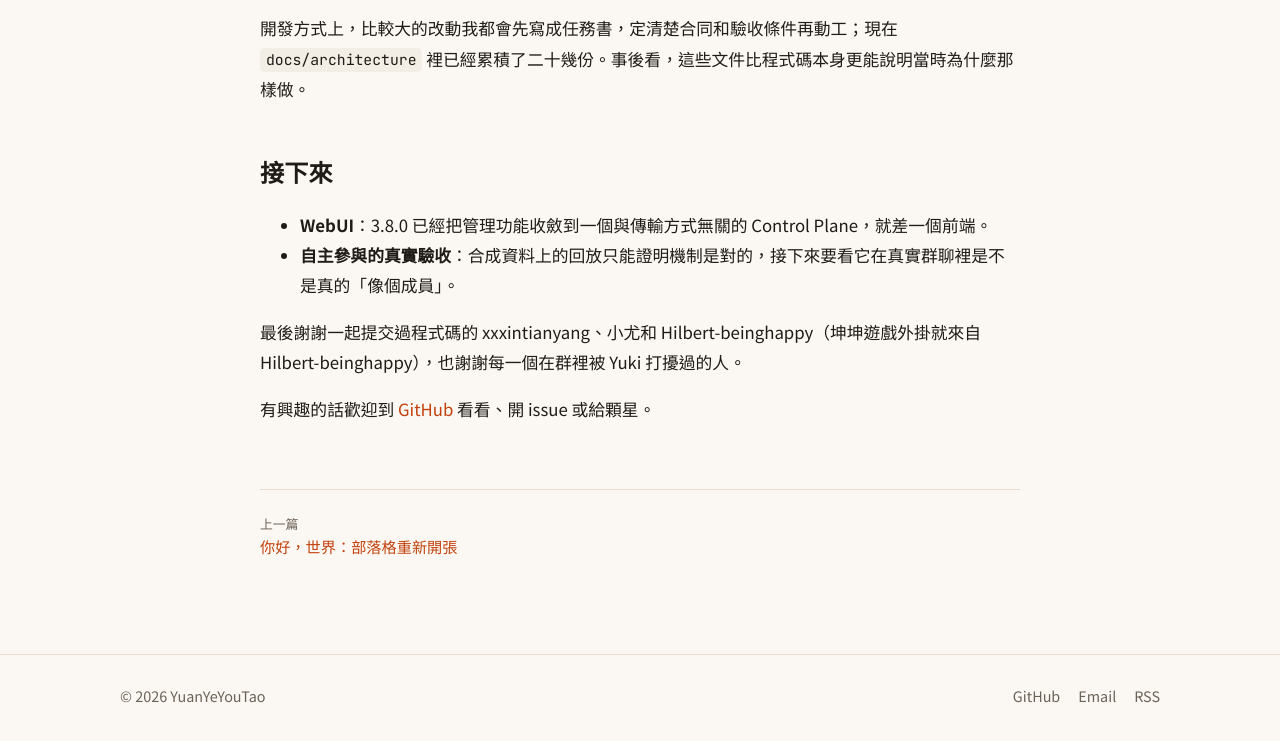
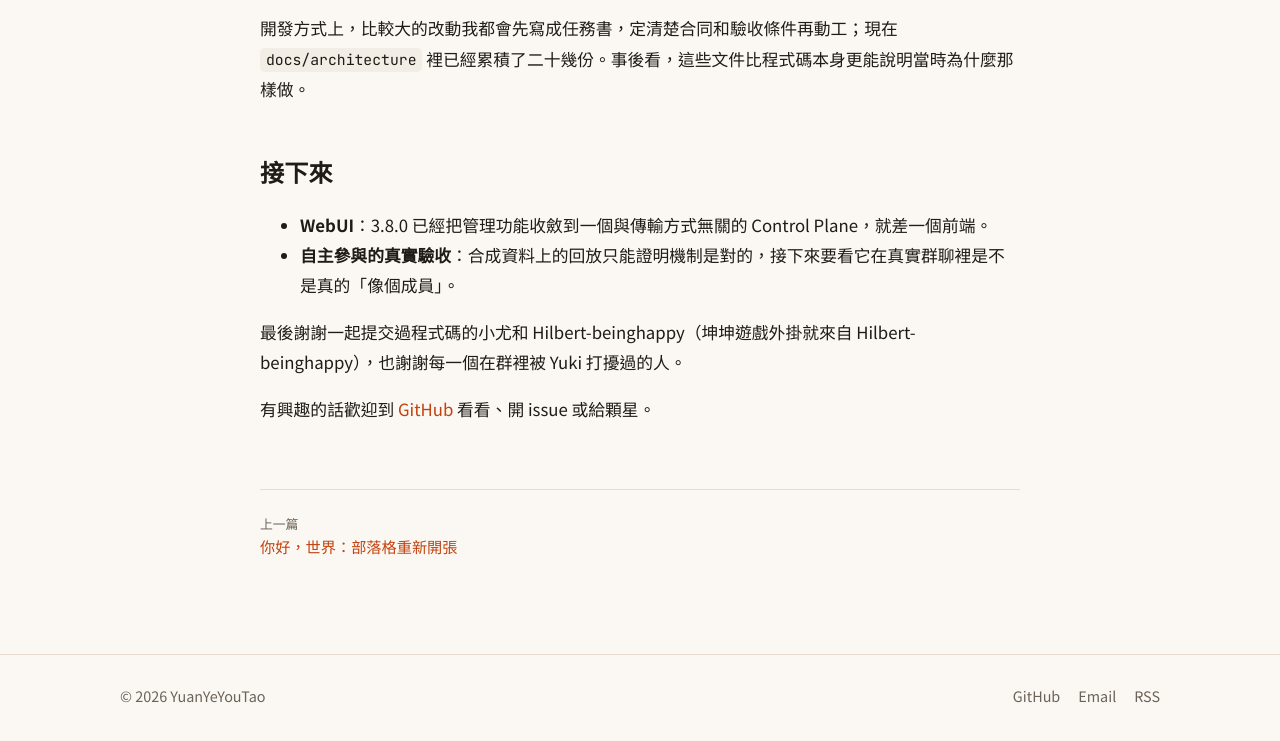
Before and after one commit to YuanYeYouTao/YuanYeYouTao.github.io, an Astro site: page /blog/yuki-dev-journey in a window 1280 px wide. Shown: the part 6017-6758 px from the top of the page. Built offline with nearby package versions, Linux system fonts and the light colour scheme; Astro itself is replaced by a stand-in of ours.

Commit message:
調整 Yuki 開發路線文章的致謝名單
Co-Authored-By: Claude Opus 5.5 <noreply@anthropic.com>

```diff
--- a/src/content/blog/yuki-dev-journey.md
+++ b/src/content/blog/yuki-dev-journey.md
@@ -140,6 +140,6 @@ lim U_self = -0.05 < 0
 - **WebUI**：3.8.0 已經把管理功能收斂到一個與傳輸方式無關的 Control Plane，就差一個前端。
 - **自主參與的真實驗收**：合成資料上的回放只能證明機制是對的，接下來要看它在真實群聊裡是不是真的「像個成員」。
 
-最後謝謝一起提交過程式碼的 xxxintianyang、小尤和 Hilbert-beinghappy（坤坤遊戲外掛就來自 Hilbert-beinghappy），也謝謝每一個在群裡被 Yuki 打擾過的人。
+最後謝謝一起提交過程式碼的小尤和 Hilbert-beinghappy（坤坤遊戲外掛就來自 Hilbert-beinghappy），也謝謝每一個在群裡被 Yuki 打擾過的人。
 
 有興趣的話歡迎到 [GitHub](https://github.com/YuanYeYouTao/Yuki) 看看、開 issue 或給顆星。
```
